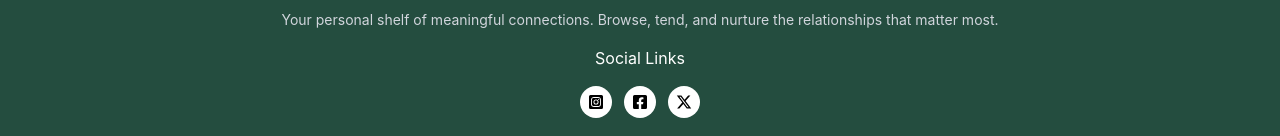
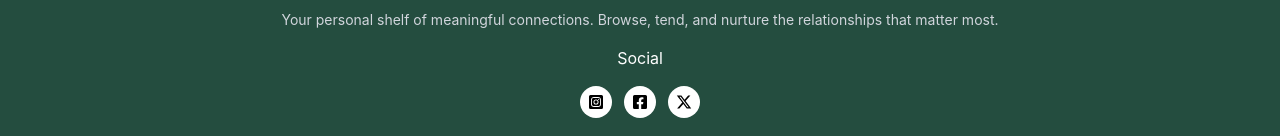
Before and after one commit to rakibchoudhory/Keen-Keeper-A7, a React (Vite) app: page / in a window 1280 px wide. Shown: the part 1680-1816 px from the top of the page. Built offline with nearby package versions, Linux system fonts and the light colour scheme.

Commit message:
Footer updated

```diff
--- a/src/Component/footer/Footer.jsx
+++ b/src/Component/footer/Footer.jsx
@@ -12,7 +12,7 @@ const Footer = () => {
             <Link href="/" className="text-4xl md:text-6xl font-bold mb-4">Keen<span className="font-medium">Keeper</span></Link>
             <p className="w-[80%] mx-auto text-sm text-gray-300 my-4">Your personal shelf of meaningful connections. Browse, tend, and nurture the relationships that matter most.</p>
             <div>
-                <h4 className="mb-4">Social Links</h4>
+                <h4 className="mb-4">Social </h4>
                 <ul className="flex justify-center items-center gap-3 text-black mb-10">
                     <li className="bg-white rounded-full p-2"><Link href="https://www.instagram.com/"><FaInstagramSquare /></Link></li>
                     <li className="bg-white rounded-full p-2"><Link href="https://www.facebook.com/"><FaFacebookSquare /></Link></li>
```
